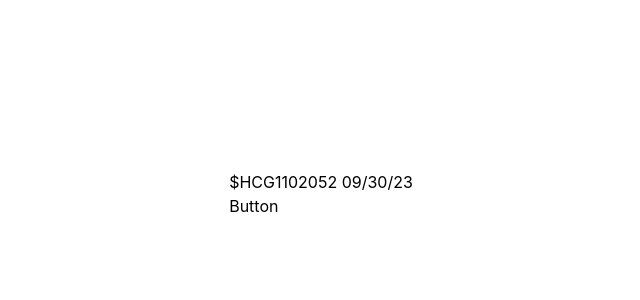
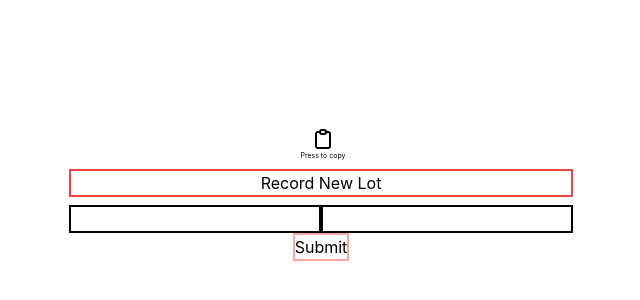
Before and after one commit to sbelka-1703/quicklot-demo, a Next.js app: page / in a window 1280 px wide. Shown: the part 206-506 px from the top of the page, without its empty margins (319-959 px from the left). Built offline with nearby package versions, Linux system fonts and the light colour scheme.

Commit message:
the basic functionalities of the app are working, state is not resets on reload

```diff
--- a/pages/index.js
+++ b/pages/index.js
@@ -1,18 +1,94 @@
-import Head from 'next/head'
-import Image from 'next/image'
-import styles from '../styles/Home.module.css'
+import react, { useState } from "react";
 
 export default function Home() {
 
-  let a = 'HCG1102052 09/30/23'
+  const [hcgData, setHcgData] = useState('')
+  const [lotNumber, setLotNumber] = useState('')
+  const [expirationDate, setExpirationDate] = useState('')
+
+  let currentLotAndExp = hcgData
+
+  const lotNumberChangeHandler = (e) => {
+    setLotNumber(e.target.value)
+  }
+
+  const expirationDateChangeHandler = (e) => {
+    setExpirationDate(e.target.value)
+  }
+
+  const submitHandler = (e) => {
+
+    const hcgData = {
+      lot : lotNumber,
+      exp: expirationDate
+    }
+
+    setHcgData(lotNumber + expirationDate)
+
+    e.preventDefault();
+  }
+
+
   return (
+
     <div className='m-auto h-screen flex items-center justify-center'>
-      <div>
-        <h1>${a}</h1>
-        <button onClick={() => { navigator.clipboard.writeText(a)}}>Button</button>
+
+
+      <div className=" flex flex-col space-y-2 ">
+
+
+        {/* Current lot, expiration and a copy button */}
+        <div className='flex justify-center space-x-1'>
+          <h1> {currentLotAndExp} </h1>
+          <div className=" flex flex-col justify-center items-center">
+
+            <button onClick={() => { navigator.clipboard.writeText(currentLotAndExp) }}>
+
+              <svg xmlns="http://www.w3.org/2000/svg" className="h-6 w-6" fill="none" viewBox="0 0 24 24" stroke="currentColor" strokeWidth={2}>
+                <path strokeLinecap="round" strokeLinejoin="round" d="M9 5H7a2 2 0 00-2 2v12a2 2 0 002 2h10a2 2 0 002-2V7a2 2 0 00-2-2h-2M9 5a2 2 0 002 2h2a2 2 0 002-2M9 5a2 2 0 012-2h2a2 2 0 012 2" />
+              </svg>
+
+
+            </button>
+            <span className="text-[7px]">Press to copy</span>
+          </div>
+        </div>
+
+
+        {/* Record new lot button */}
+
+
+        <div className=" space-y-2">
+
+          <div className="border-2 border-red-500 flex justify-center ">
+            <button>Record New Lot</button>
+          </div>
+
+
+          <form onSubmit={submitHandler}>
+            {/* Input fields for lot and expiration */}
+            <div>
+
+              <input onChange={lotNumberChangeHandler} className="border-2 border-black"></input>
+              <input onChange={expirationDateChangeHandler} className="border-2 border-black"></input>
+            </div>
+            <div className="flex justify-center">
+
+              <button className="border-2 border-red-300">Submit</button>
+            </div>
+          </form>
+        </div>
+
       </div>
 
-    </div>
+
+
+
+
+
+
+
+    </div >
 
   )
 }
```
